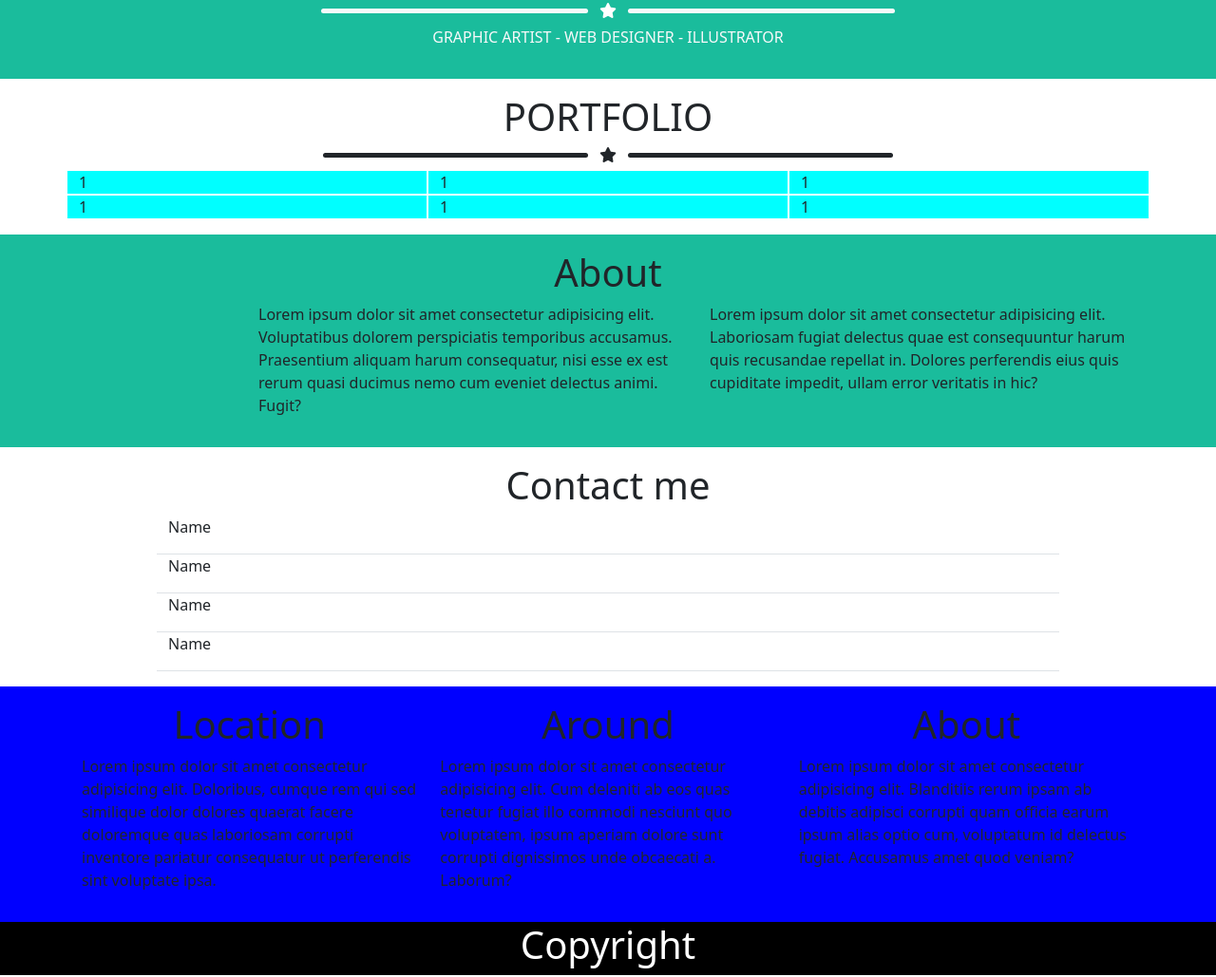
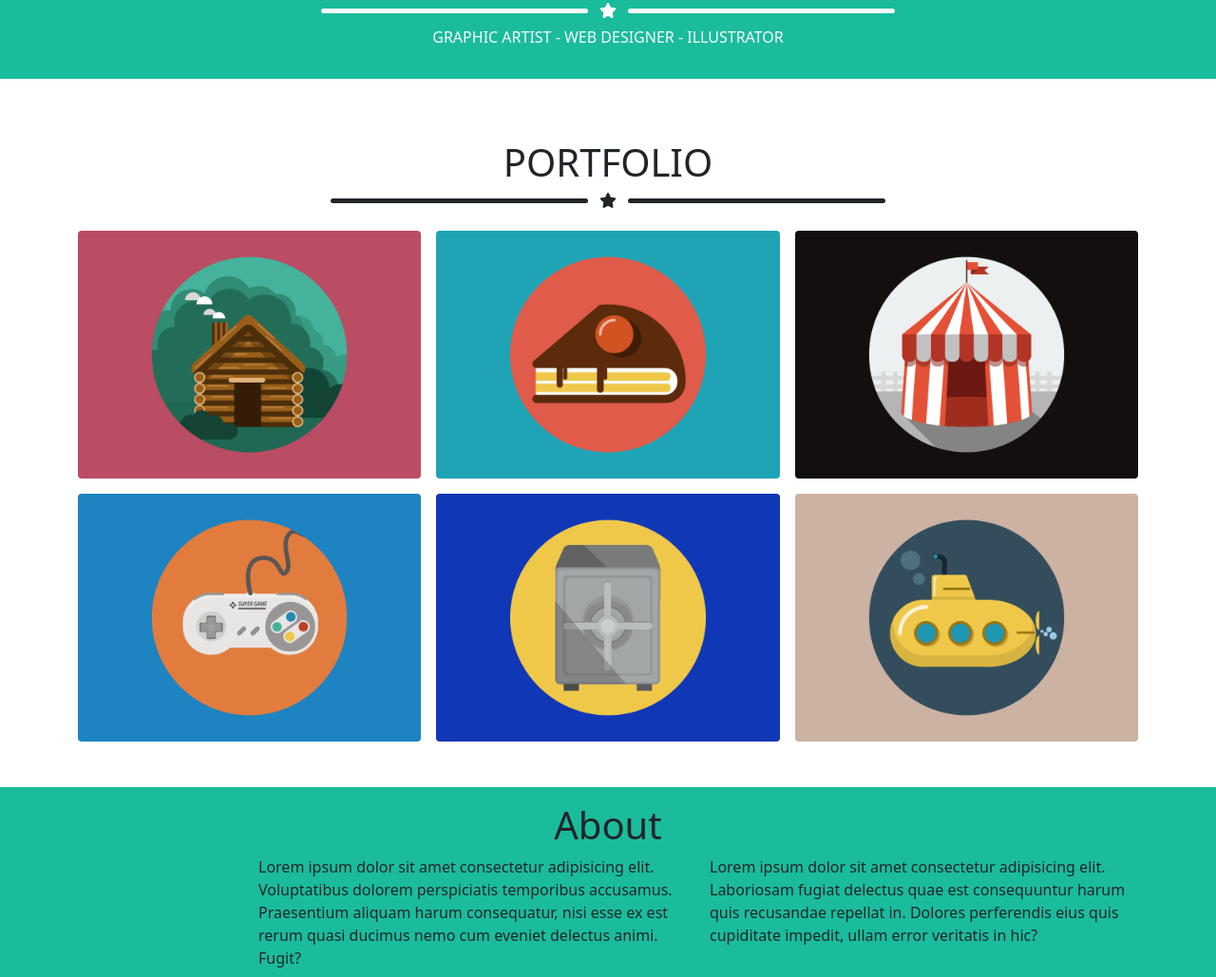
Before and after one commit to gioiascari/html-css-bootstrap-freelancer, a plain HTML site: page index.html in a window 1280 px wide. Shown: the part 337-1366 px from the top of the page at 95% size. Drawn offline with nearby package versions, Linux system fonts and the light colour scheme.

Commit message:
szione portfolio completata con aggiunta griglia

```diff
--- a/css/style.css
+++ b/css/style.css
@@ -25,12 +25,15 @@ h1{
     border: 1px solid white;
 
 }
+.avatar{
+    max-width: 200px;
+
+}
 .line{
     height: 5px;
 }
 img{
     width: 100%;
-    max-width: 200px;
 }
 .border-bottom{
     border-bottom:1px solid black;
--- a/index.html
+++ b/index.html
@@ -47,7 +47,7 @@
             <div class="container">
                 <div class="row">
                     <div class="col px-2">
-                        <img src="img/avatar.svg" class="mx-auto d-block " alt="">
+                        <img src="img/avatar.svg" class="mx-auto d-block avatar" alt="">
 
                         <div class="row align-items-center justify-content-center mx-auto mb-2">
                             <h1 class="text-light">START BOOSTRAP</h1>
@@ -73,21 +73,33 @@
 
         </section>
 
-        <section id="portfolio" class="p-3">
+        <section id="portfolio" class="p-5">
             <div class="container">
-                <div class="row align-items-center justify-content-center mx-auto mb-2">
+                <div class="row align-items-center justify-content-center mx-auto mb-2 p-3">
                     <h1 class="text-dark"> PORTFOLIO</h1>
                     <div class="col-auto w-25 line bg-dark rounded"></div>
                     <i class="fa-solid fa-star col-auto text-dark"></i>
                     <div class="col-auto w-25 line bg-dark rounded"></div>
                 </div>
-                <div class="row">
-                    <div class="col-12 col-md-6 col-lg-4 bg-border">1</div>
-                    <div class="col-12 col-md-6 col-lg-4 bg-border">1</div>
-                    <div class="col-12 col-md-6 col-lg-4 bg-border">1</div>
-                    <div class="col-12 col-md-6 col-lg-4 bg-border">1</div>
-                    <div class="col-12 col-md-6 col-lg-4 bg-border">1</div>
-                    <div class="col-12 col-md-6 col-lg-4 bg-border">1</div>
+                <div class="row g-3">
+                    <div class="col-12 col-md-6 col-lg-4">
+                        <img src="img/cabin.png" class="rounded" alt="first-img">
+                    </div>
+                    <div class="col-12 col-md-6 col-lg-4">
+                        <img src="img/cake.png" class="rounded" alt="first-img">
+                    </div>
+                    <div class="col-12 col-md-6 col-lg-4">
+                        <img src="img/circus.png" class="rounded" alt="first-img">
+                    </div>
+                    <div class="col-12 col-md-6 col-lg-4">
+                        <img src="img/game.png" class="rounded" alt="first-img">
+                    </div>
+                    <div class="col-12 col-md-6 col-lg-4">
+                        <img src="img/safe.png" class="rounded" alt="first-img">
+                    </div>
+                    <div class="col-12 col-md-6 col-lg-4">
+                        <img src="img/submarine.png" class="rounded" alt="first-img">
+                    </div>
                 </div>
             </div>
         </section>
```
